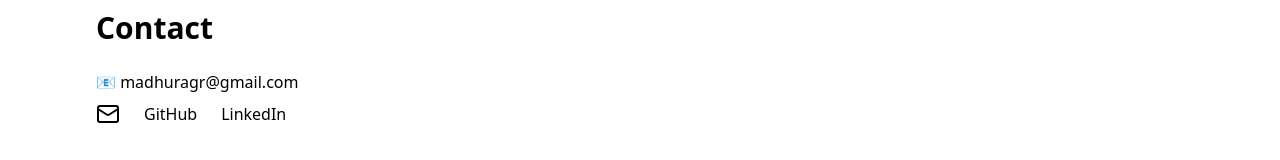
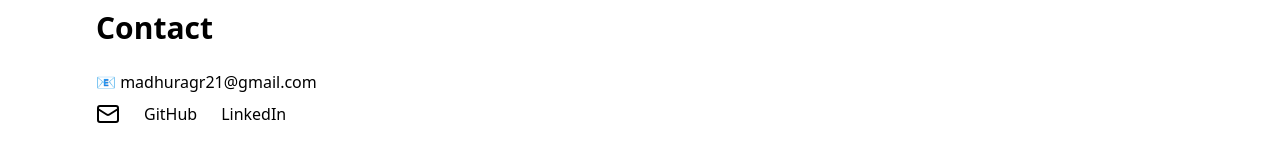
Before and after one commit to madhura-stack/portfolio-madhura, a React (Create React App) app: page / in a window 1280 px wide. Shown: the part 1844-2004 px from the top of the page. Built offline with nearby package versions, Linux system fonts and the light colour scheme.

Commit message:
edit the email

```diff
--- a/src/App.js
+++ b/src/App.js
@@ -269,7 +269,7 @@ export default function Portfolio() {
         <h2 className="text-3xl font-semibold mb-6">Contact</h2>
 
         <div className="flex flex-col gap-2">
-          <p>📧 madhuragr@gmail.com</p>
+          <p>📧 madhuragr21@gmail.com</p>
           <div className="flex gap-6">
             <Mail />
             <a href="https://github.com/madhura-stack">GitHub</a>
```
